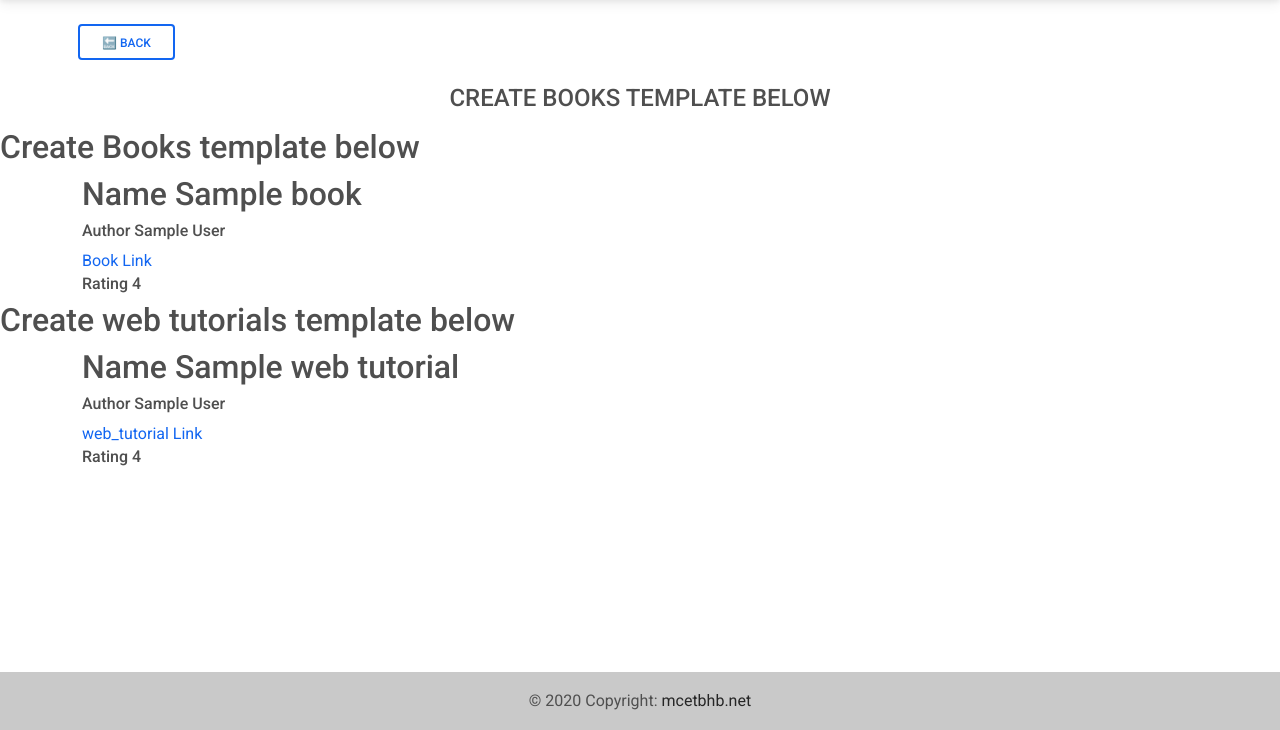
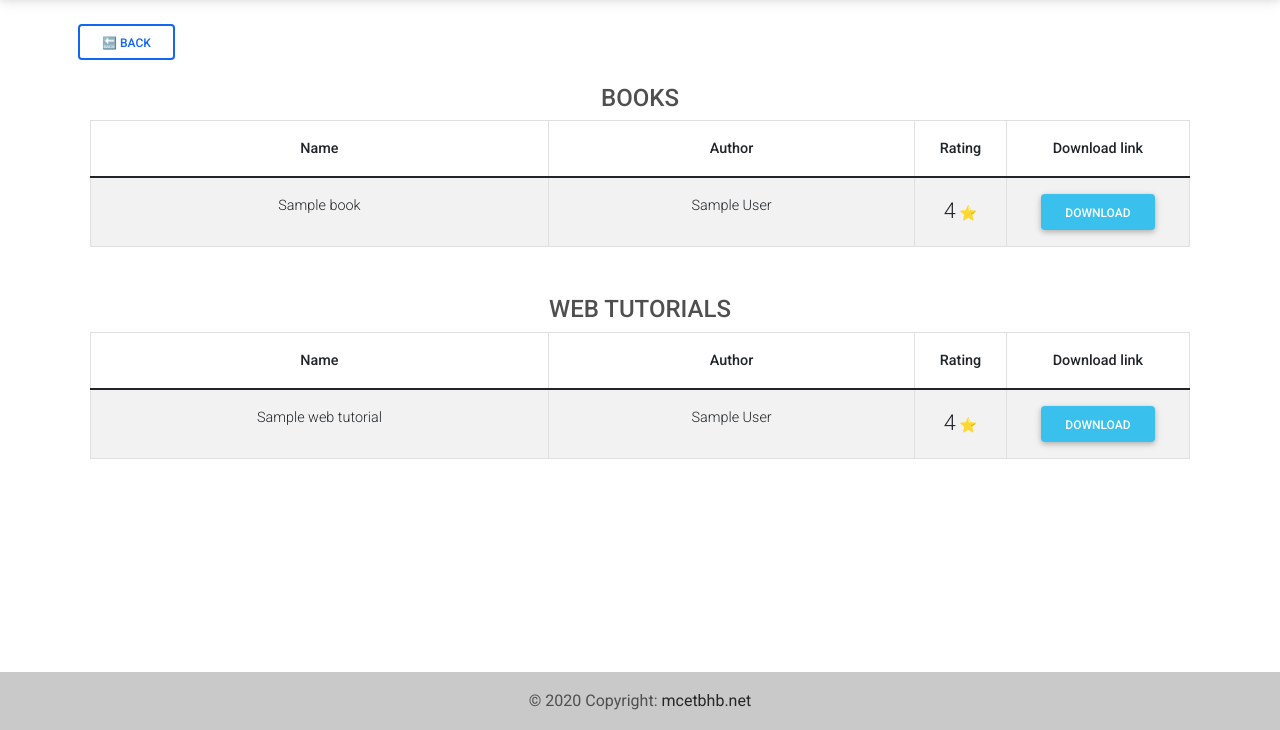
Before and after one commit to Upendra0/College-Space, a Django app: template college_space/resources/templates/resources/reading_tutorials.html in a window 1280 px wide. Shown: the part 70-800 px from the top of the page. Run offline with Django 3.2, Linux system fonts and the light colour scheme; the template is opened without the code that fills it: most values are stand-ins (such as "Sample title", 1, 10 or a date in 2020); some libraries are stand-ins or nearby versions.

Commit message:
style:notes&tutorialpages

```diff
--- a/college_space/resources/templates/resources/reading_tutorials.html
+++ b/college_space/resources/templates/resources/reading_tutorials.html
@@ -5,30 +5,60 @@
 
 {% block content %}
 
+
 <div class="container p-2 mt-3">
     <button  onclick="location.href='{% url 'subjects' %}'" type="button" class="btn btn-outline-primary" data-mdb-ripple-color="dark">🔙 Back</button>
+    {% comment %} Books container start {% endcomment %}
     <div class="container mt-4">
-        <h4 class="text-center"> CREATE BOOKS TEMPLATE BELOW</h4>
+        <h4 class="text-center"> BOOKS </h4>
+        <table class="table table-striped table-hover table-bordered mt-1 text-center">
+            <thead  class="">
+                <tr>
+                <th scope="col" class="col-5">Name</th>
+                <th scope="col" class="col-4" >Author</th>
+                <th scope="col" class="col-1">Rating</th>
+                <th scope="col"  class="col-2" >Download link</th>
+                </tr>
+            </thead>
+            <tbody>
+            {% for book in books %}
+                <tr>
+                <td>{{ book.name }} </td>
+                <td>{{ book.author }}</td>
+                <td><span style="font-size:1.5em;">{{ book.rating }}</span> ⭐ </td>
+                <td><a href=" {{ book.link }}" class="btn btn-info">Download </a></td>
+                </tr>
+            {% endfor %}
+            </tbody>
+        </table>
     </div>
-</div>
+    {% comment %} End books container {% endcomment %}
 
-<h2> Create Books template below </h2>
-<div class="container">
-    {% for book in books %}
-    <h2> Name {{ book.name }} </h2>
-    <h6> Author {{ book.author }} </h6>
-    <a href="{{ book.link }} "> Book Link </a>
-    <h6> Rating {{ book.rating }}</h6>
-    {% endfor %}
-</div>
 
-<h2> Create web tutorials template below </h2>
-<div class="container">
-    {% for web_tutorial in web_tutorials %}
-    <h2> Name {{ web_tutorial.name }} </h2>
-    <h6> Author {{ web_tutorial.author }} </h6>
-    <a href="{{ web_tutorial.link }} "> web_tutorial Link </a>
-    <h6> Rating {{ web_tutorial.rating }}</h6>
-    {% endfor %}
+    {% comment %} Start web tutorials {% endcomment %}
+    <div class="container mt-5">
+        <h4 class="text-center"> WEB TUTORIALS </h4>
+        <table class="table table-striped table-hover table-bordered mt-1 text-center">
+            <thead  class="">
+                <tr>
+                <th scope="col" class="col-5">Name</th>
+                <th scope="col" class="col-4" >Author</th>
+                <th scope="col" class="col-1">Rating</th>
+                <th scope="col"  class="col-2" >Download link</th>
+                </tr>
+            </thead>
+            <tbody>
+            {% for web_tutorial in web_tutorials %}
+                <tr>
+                <td>{{ web_tutorial.name }} </td>
+                <td>{{ web_tutorial.author }}</td>
+                <td><span style="font-size:1.5em;">{{ web_tutorial.rating }}</span> ⭐ </td>
+                <td><a href=" {{ web_tutorial.link }}" class="btn btn-info">Download </a></td>
+                </tr>
+            {% endfor %}
+            </tbody>
+        </table>
+    </div>
+    {% comment %} End web tutorials {% endcomment %}
 </div>
 {% endblock content %}
--- a/college_space/resources/templates/resources/videos.html
+++ b/college_space/resources/templates/resources/videos.html
@@ -4,8 +4,13 @@
 {% endblock title %}
 
 {% block content %}
+
 <div class="container p-2 mt-3">
+
+    {% comment %} Back button {% endcomment %}
     <button  onclick="location.href='{% url 'subjects' %}'" type="button" class="btn btn-outline-primary" data-mdb-ripple-color="dark">🔙 Back</button>
+
+    {% comment %} start video container {% endcomment %}
     <div class="container mt-4">
         <h4 class="text-center"> SEE ALL VIDEO LECTURE HERE {{ subject.name }} </h4>
     </div>
@@ -20,4 +25,5 @@
     <h6> Rating {{ video.rating }}</h6>
     {% endfor %}
 </div>
+
 {% endblock content %}
```
Also changed, not shown: college_space/resources/templates/resources/notes.html (+26 -14 lines), college_space/resources/templates/resources/subjects.html (+4 -3 lines), college_space/db.sqlite3.
